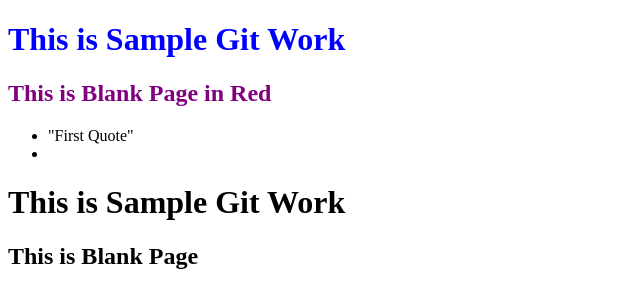
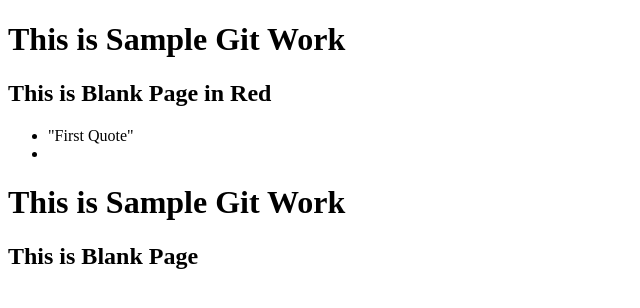
Before and after one commit to moorthyums/1main_openSAP_repo, a plain HTML site: page index.html in a window 1280 px wide. Shown: the whole page, without its empty margins (0-640 px from the left). Drawn offline with Linux system fonts and the light colour scheme.

Commit message:
Remove styles in index.html

```diff
--- a/index.html
+++ b/index.html
@@ -9,8 +9,8 @@
     	<title>A Page of Quotations</title>
 	</head>
 	<body>
-		<h1 style = "color: Blue">This is Sample Git Work	</h1>
-		<h2 style = "color: Purple">This is Blank Page in Red</h2>
+		<h1>This is Sample Git Work	</h1>
+		<h2>This is Blank Page in Red</h2>
 		<ul>
 			<li>
 				"First Quote"
```
